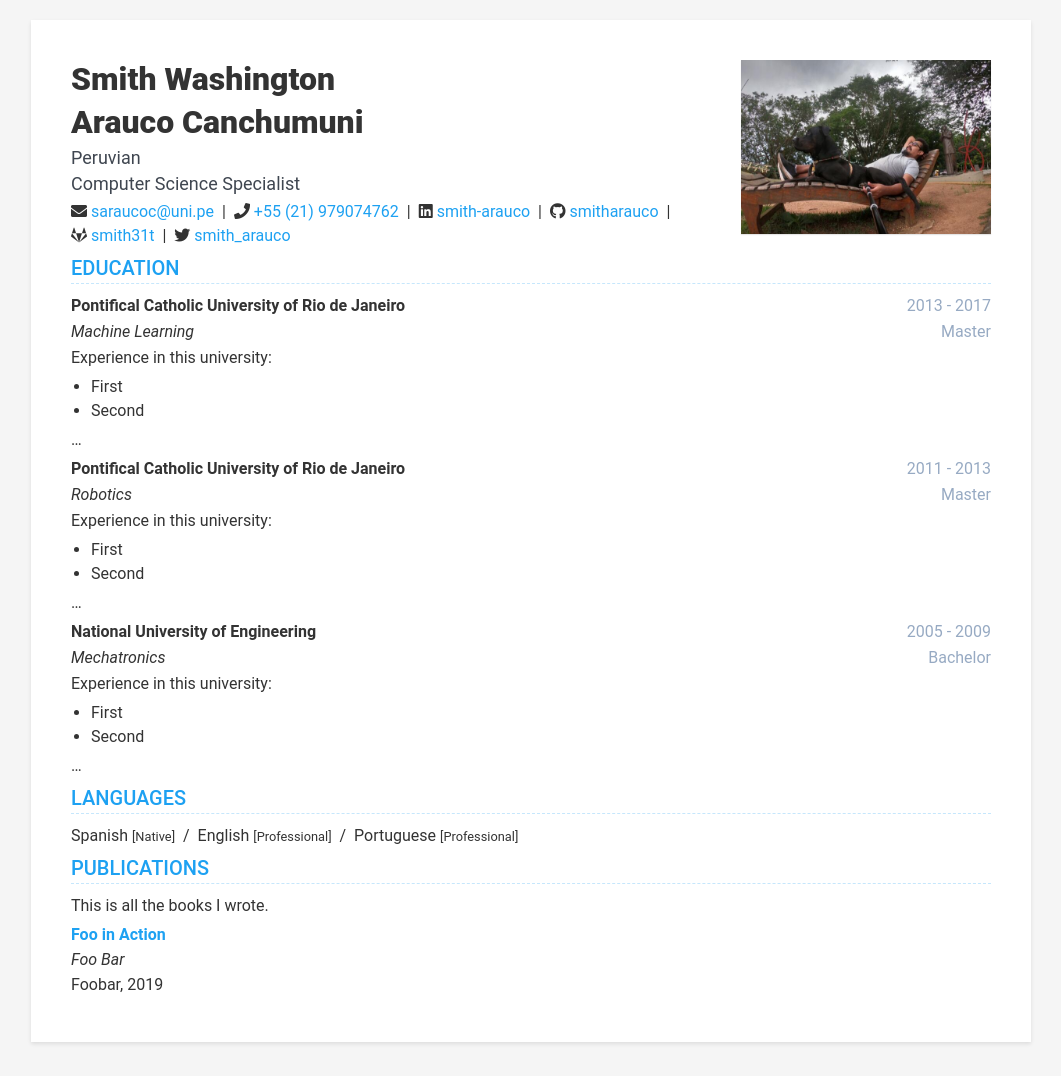
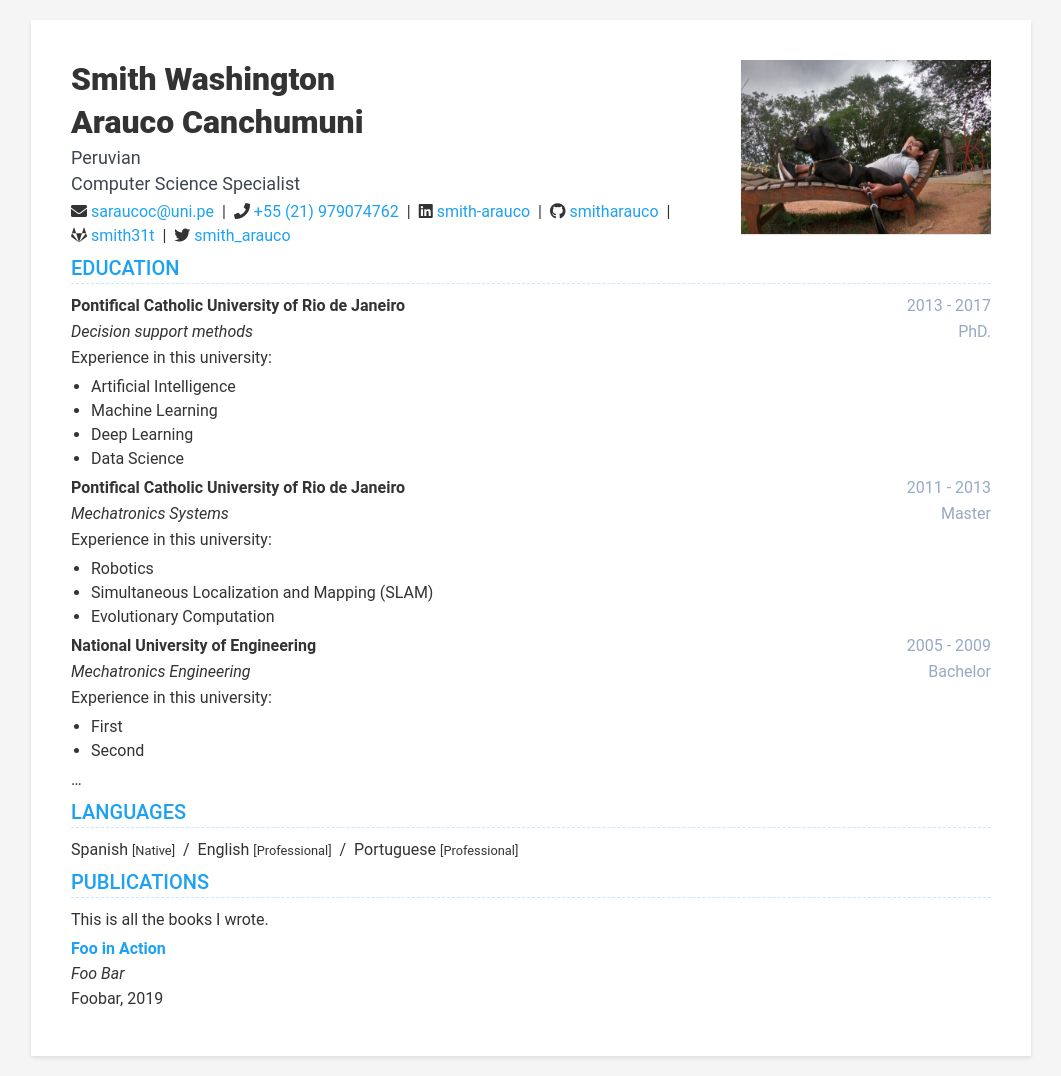
Before and after one commit to smitharauco/https-smitharauco.github.io-, a Jekyll site: the page built from index.html, in a window 1280 px wide. Shown: the whole page, without its empty margins (109-1170 px from the left). Built offline with Jekyll 4.4.1, drawn with Linux system fonts in a browser that asks for light colours; nearby versions of some CDN libraries.

Commit message:
Update data.yml

```diff
--- a/_data/data.yml
+++ b/_data/data.yml
@@ -57,29 +57,29 @@ education:
   items:
     - university: Pontifical Catholic University of Rio de Janeiro
       time: 2013 - 2017
-      major: Machine Learning
+      major: Decision support methods
+      degree: PhD.
+      details: |
+        Experience in this university:
+        + Artificial Intelligence
+        + Machine Learning
+        + Deep Learning
+        + Data Science
+
+    - university: Pontifical Catholic University of Rio de Janeiro
+      time: 2011 - 2013
+      major: Mechatronics Systems
       degree: Master
       details: |
         Experience in this university:
-        + First
-        + Second
+        + Robotics
+        + Simultaneous Localization and Mapping (SLAM)
+        + Evolutionary Computation
 
-        ...
-
-    - university: Pontifical Catholic University of Rio de Janeiro
-      time: 2011 - 2013
-      major: Robotics
-      degree: Master
-      details: |
-        Experience in this university:
-        + First
-        + Second
-
-        ...
 
     - university: National University of Engineering
       time: 2005 - 2009
-      major: Mechatronics
+      major: Mechatronics Engineering
       degree: Bachelor
       details: |
         Experience in this university:
```
